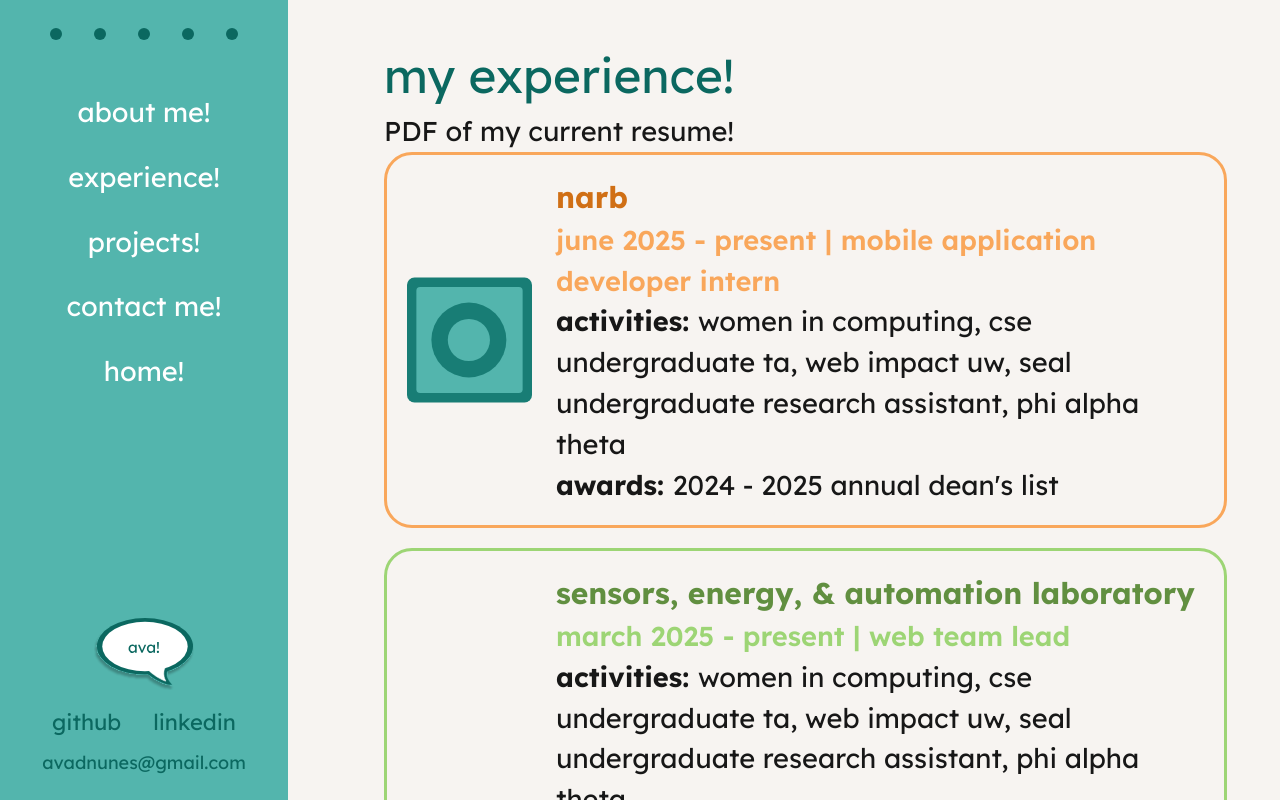
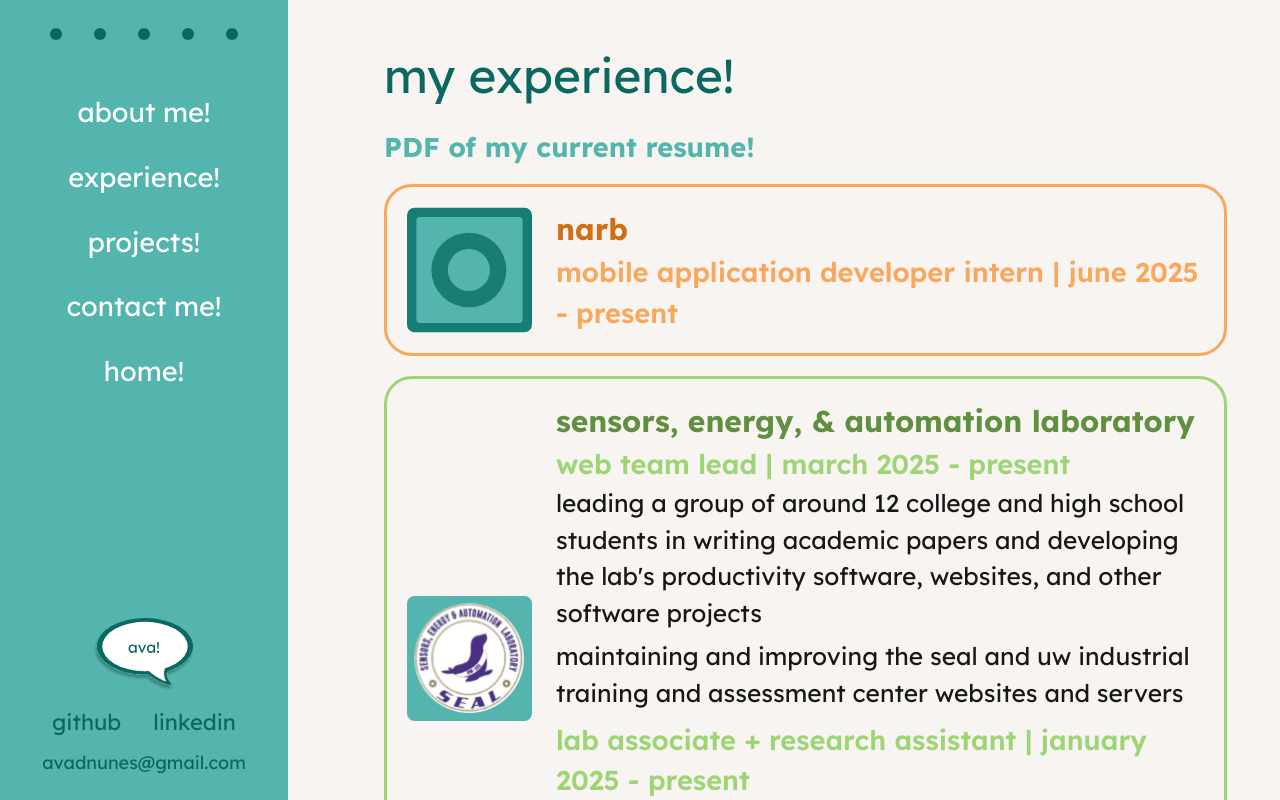
Before and after one commit to avaamsel/personal-website, a Next.js app: page /experience in a window 1280 px wide. Built offline with nearby package versions, Linux system fonts and the light colour scheme.

Commit message:
filled out experience info

```diff
--- a/app/components/Sidebar.js
+++ b/app/components/Sidebar.js
@@ -34,7 +34,7 @@ export default function Sidebar() {
   if (pathname != "/studio") {
     return (
       <div>
-        <div id="sidebar" className={`${sideBG} flex flex-col items-center`}>
+        <div className={`${sideBG} flex flex-col items-center`}>
           <div className="flex justify-center mb-10 mt-2 space-x-8">
             <Image src={`${dot}`}
               alt="dot"
--- a/app/experience/page.js
+++ b/app/experience/page.js
@@ -12,8 +12,8 @@ export default function Experience() {
       <div className="flex-1 overflow-y-scroll">
         <div className="flex-col">
           <p className="experience ml-24">my experience!</p>
-          <div className="ml-24">
-            <a href="" target="blank">PDF of my current resume!</a>
+          <div className="ml-24 mt-4 mb-4">
+            <a href="/AvaNunesResume-June2025.pdf" target="blank" className="resume">PDF of my current resume!</a>
           </div>
 
           <div>
@@ -25,9 +25,7 @@ export default function Experience() {
 
               <div className="ml-6">
                 <p className="title1">narb</p>
-                <p className="text-[#F9A75B] font-semibold">june 2025 - present | mobile application developer intern</p>
-                <p><b>activities: </b>women in computing, cse undergraduate ta, web impact uw, seal undergraduate research assistant, phi alpha theta</p>
-                <p><b>awards: </b>2024 - 2025 annual dean's list</p>
+                <p className="text-[#F9A75B] font-semibold">mobile application developer intern | june 2025 - present</p>
               </div>
             </div>
 
@@ -40,15 +38,15 @@ export default function Experience() {
               <div>
                 <div className="ml-6">
                   <p className="title4">sensors, energy, & automation laboratory</p>
-                  <p className="text-[#9DD575] font-semibold">march 2025 - present | web team lead</p>
-                  <p><b>activities: </b>women in computing, cse undergraduate ta, web impact uw, seal undergraduate research assistant, phi alpha theta</p>
-                  <p><b>awards: </b>2024 - 2025 annual dean's list</p>
+                  <p className="text-[#9DD575] font-semibold">web team lead | march 2025 - present
+                  </p>
+                  <p className="box-text">leading a group of around 12 college and high school students in writing academic papers and developing the lab&apos;s productivity software, websites, and other software projects</p>
+                  <p className="box-text">maintaining and improving the seal and uw industrial training and assessment center websites and servers</p>
                 </div>
 
                 <div className="ml-6 mt-2">
-                  <p className="text-[#9DD575] font-semibold">january 2025 - present | lab associate + research assistant</p>
-                  <p><b>activities: </b>women in computing, cse undergraduate ta, web impact uw, seal undergraduate research assistant, phi alpha theta</p>
-                  <p><b>awards: </b>2024 - 2025 annual dean's list</p>
+                  <p className="text-[#9DD575] font-semibold">lab associate + research assistant | january 2025 - present</p>
+                  <p className="box-text">conducting research on the design and implementation of novel custom gpts and its implications for human-ai interaction</p>
                 </div>
               </div>
             </div>
@@ -61,9 +59,9 @@ export default function Experience() {
 
               <div className="ml-6">
                 <p className="title3">web impact uw</p>
-                <p className="text-[#DF99B9] font-semibold">october 2024 - present | web developer</p>
-                <p><b>activities: </b>women in computing, cse undergraduate ta, web impact uw, seal undergraduate research assistant, phi alpha theta</p>
-                <p><b>awards: </b>2024 - 2025 annual dean's list</p>
+                <p className="text-[#DF99B9] font-semibold">web developer & project lead | october 2024 - present</p>
+                <p className="box-text">creating and deploying responsive websites for clubs and local businesses in collaboration with design teams to inform user-friendly and accessible ui/ux</p>
+                <p className="box-text">leading development of projects and providing guidance in tools like next.js, sanity, git, and javascript</p>
               </div>
             </div>
 
@@ -75,9 +73,10 @@ export default function Experience() {
 
               <div className="ml-6">
                 <p className="title2">paul g. allen school of computer science & engineering</p>
-                <p className="text-[#C199DF] font-semibold">september 2024 - december 2024 | cse 190b undergraduate teaching assistant</p>
-                <p><b>activities: </b>women in computing, cse undergraduate ta, web impact uw, seal undergraduate research assistant, phi alpha theta</p>
-                <p><b>awards: </b>2024 - 2025 annual dean's list</p>
+                <p className="text-[#C199DF] font-semibold">cse 190b undergraduate teaching assistant
+                  <br/>september 2024 - december 2024</p>
+                <p className="box-text">focused on a group of 30 computer science students from a direct-admit class of 320+</p>
+                <p className="box-text">prepared and provided activities pertaining to academic success, career preparation, personal growth, as well as inclusive behavior and responsibility in computer science</p>
               </div>
             </div>
 
@@ -89,9 +88,10 @@ export default function Experience() {
 
               <div className="ml-6">
                 <p className="title1">self-employed</p>
-                <p className="text-[#F9A75B] font-semibold">september 2022 - september 2024 | math & computer science tutor</p>
-                <p><b>activities: </b>women in computing, cse undergraduate ta, web impact uw, seal undergraduate research assistant, phi alpha theta</p>
-                <p><b>awards: </b>2024 - 2025 annual dean's list</p>
+                <p className="text-[#F9A75B] font-semibold">math & computer science tutor
+                  <br/>september 2022 - september 2024</p>
+                <p className="box-text">tutored high school students primarily in math and computer science</p>
+                <p className="box-text">specialized in geometry, algebra ii, trigonometry, and java</p>
               </div>
             </div>
           </div>
@@ -105,9 +105,9 @@ export default function Experience() {
                 height={125}/>
               <div className="ml-6">
                 <p className="title5">university of washington seattle</p>
-                <p className="text-[#53B5AD] font-semibold">september 2023 - june 2027 | computer science + history</p>
-                <p><b>activities: </b>women in computing, cse undergraduate ta, web impact uw, seal undergraduate research assistant, phi alpha theta</p>
-                <p><b>awards: </b>2024 - 2025 annual dean's list</p>
+                <p className="text-[#53B5AD] font-semibold">computer science + history | september 2023 - june 2027</p>
+                <p className="box-text"><b>activities: </b>women in computing, cse undergraduate ta, web impact uw, seal undergraduate research assistant, phi alpha theta</p>
+                <p className="box-text"><b>awards: </b>2024 - 2025 annual dean's list</p>
               </div>
             </div>
 
@@ -120,13 +120,13 @@ export default function Experience() {
               <div className="ml-6">
                 <p className="title5">moses lake high school</p>
                 <p className="text-[#53B5AD] font-semibold">august 2019 - june 2023 | 4.0 gpa</p>
-                <p><b>activities: </b>national honor society, knowledge bowl, varisty tennis, math team, mu alpha theta, key club, senior senator</p>
-                <p><b>awards: </b>mlhs top 10, ap scholar with distinction, rural and small town recognition award, outstanding senior - math, outstanding senior - english</p>
+                <p className="box-text"><b>activities: </b>national honor society, knowledge bowl, varisty tennis, math team, mu alpha theta, key club, senior senator</p>
+                <p className="box-text"><b>awards: </b>mlhs top 10, ap scholar with distinction, rural and small town recognition award, outstanding senior - math, outstanding senior - english</p>
               </div>
             </div>
           </div>
 
-          <div className="flex justify-center">
+          <div className="flex justify-center mb-4">
             <Footer/>
           </div>
         </div>
--- a/app/globals.css
+++ b/app/globals.css
@@ -259,6 +259,19 @@ body {
   font-size: 1.1em;
 }
 
+.resume {
+  font-weight: bold;
+  color: #53B5AD;
+}
+
+.resume:hover {
+  color: #0B6860;
+}
+
+.box-text {
+  font-size: 0.9em;
+  margin-bottom: 1%;
+}
 
 /* projects stylings */
 .projects {
```
Also changed, not shown: 1 other file (tests, documents, lock files or other folders).
